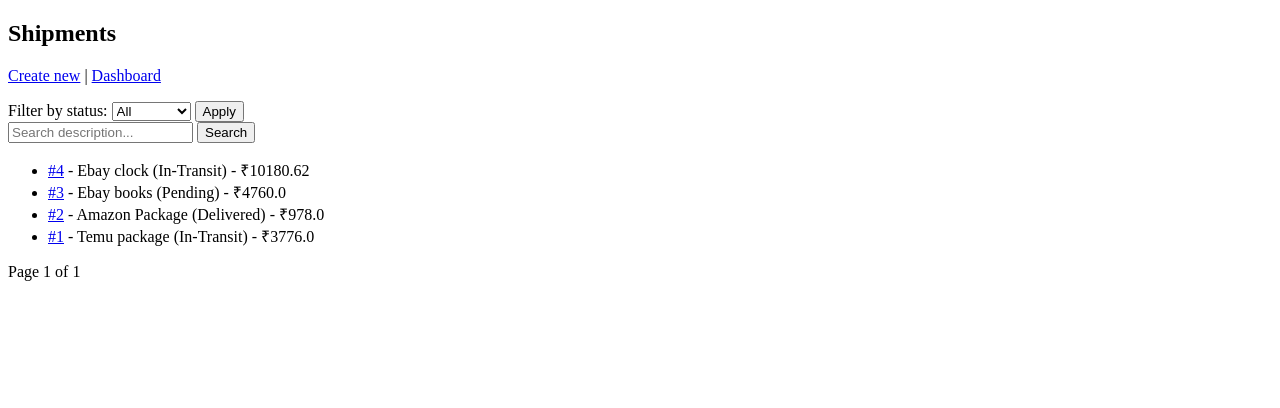
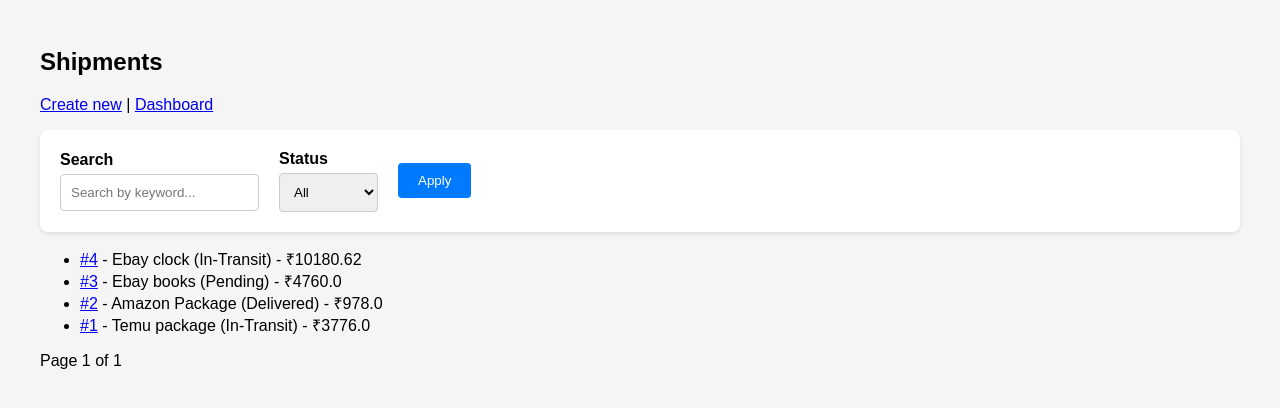
Before and after one commit to SomyaAggarwal1209/shipsy-assignment, a Flask app: page /shipments in a window 1280 px wide. Shown: the top 408 px of the page. Run offline with Flask 3, Linux system fonts and the light colour scheme; a user stored in the database is signed in; data comes from the database, SQL or seed files in the repository.

Commit message:
integrated Gemini CLI UI improvements (search/filter form + CSS styling)

```diff
--- /dev/null
+++ b/static/css/style.css
@@ -0,0 +1,50 @@
+body {
+    font-family: sans-serif;
+    background-color: #f5f5f5;
+}
+
+.container {
+    max-width: 1200px;
+    margin: 0 auto;
+    padding: 20px;
+}
+
+.shipment-search-form {
+    background-color: #fff;
+    padding: 20px;
+    border-radius: 8px;
+    box-shadow: 0 2px 4px rgba(0, 0, 0, 0.1);
+    display: flex;
+    gap: 20px;
+    align-items: center;
+    flex-wrap: wrap;
+}
+
+.form-group {
+    display: flex;
+    flex-direction: column;
+}
+
+.form-group label {
+    font-weight: bold;
+    margin-bottom: 5px;
+}
+
+.form-group input,
+.form-group select {
+    padding: 10px;
+    border: 1px solid #ccc;
+    border-radius: 4px;
+}
+
+.btn {
+    padding: 10px 20px;
+    border: none;
+    border-radius: 4px;
+    cursor: pointer;
+}
+
+.btn-primary {
+    background-color: #007bff;
+    color: #fff;
+}
--- a/templates/shipments/list.html
+++ b/templates/shipments/list.html
@@ -1,24 +1,40 @@
 <!doctype html>
-<html><head><meta charset="utf-8"><title>Shipments</title></head><body>
+<html lang="en">
+<head>
+  <meta charset="utf-8">
+  <meta name="viewport" content="width=device-width, initial-scale=1.0">
+  <title>Shipments</title>
+  <link rel="stylesheet" href="{{ url_for('static', filename='css/style.css') }}">
+</head>
+<body>
+<div class="container">
   <h2>Shipments</h2>
-  <p><a href="{{ url_for('create_shipment') }}">Create new</a> | <a href="{{ url_for('dashboard') }}">Dashboard</a></p>
+  <p>
+    <a href="{{ url_for('create_shipment') }}">Create new</a> |
+    <a href="{{ url_for('dashboard') }}">Dashboard</a>
+  </p>
 
-  <form method="get" action="{{ url_for('list_shipments') }}">
-    <label>Filter by status:
-      <select name="status">
+  <!-- Combined Search + Filter Form (Gemini’s improvement) -->
+  <form class="shipment-search-form" method="get" action="{{ url_for('list_shipments') }}">
+    <div class="form-group">
+      <label for="search">Search</label>
+      <input type="search" id="search" name="q" placeholder="Search by keyword..." value="{{ search_query or '' }}">
+    </div>
+
+    <div class="form-group">
+      <label for="status">Status</label>
+      <select id="status" name="status">
         <option value="">All</option>
         {% for s in ['Pending','In-Transit','Delivered'] %}
           <option value="{{ s }}" {% if status_filter==s %}selected{% endif %}>{{ s }}</option>
         {% endfor %}
       </select>
-    </label>
-    <button type="submit">Apply</button>
+    </div>
+
+    <button type="submit" class="btn btn-primary">Apply</button>
   </form>
-    <form method="get" action="{{ url_for('list_shipments') }}">
-    <input type="text" name="q" placeholder="Search description..." value="{{ search_query or '' }}">
-    <input type="hidden" name="status" value="{{ status_filter or '' }}">
-    <button type="submit">Search</button>
-    </form>
+
+  <!-- Shipment List -->
   <ul>
     {% for item in pagination.items %}
       <li>
@@ -28,11 +44,16 @@
     {% endfor %}
   </ul>
 
+  <!-- Pagination -->
+  <div>
     {% if pagination.has_prev %}
-    <a href="{{ url_for('list_shipments', page=pagination.prev_num, status=status_filter) }}">Prev</a>
+      <a href="{{ url_for('list_shipments', page=pagination.prev_num, status=status_filter, q=search_query) }}">Prev</a>
     {% endif %}
     Page {{ pagination.page }} of {{ pagination.pages or 1 }}
     {% if pagination.has_next %}
-    <a href="{{ url_for('list_shipments', page=pagination.next_num, status=status_filter) }}">Next</a>
+      <a href="{{ url_for('list_shipments', page=pagination.next_num, status=status_filter, q=search_query) }}">Next</a>
     {% endif %}
-</body></html>
+  </div>
+</div>
+</body>
+</html>
```
Also changed, not shown: docs/gemini_outputs/ai_prompts.md (added, +23 -0 lines), docs/gemini_outputs/docs/ai_prompts.md (deleted, +0 -8 lines), docs/gemini_outputs/search_ui.txt (added, +102 -0 lines). Lines whose indentation alone changed are shown as unchanged.
